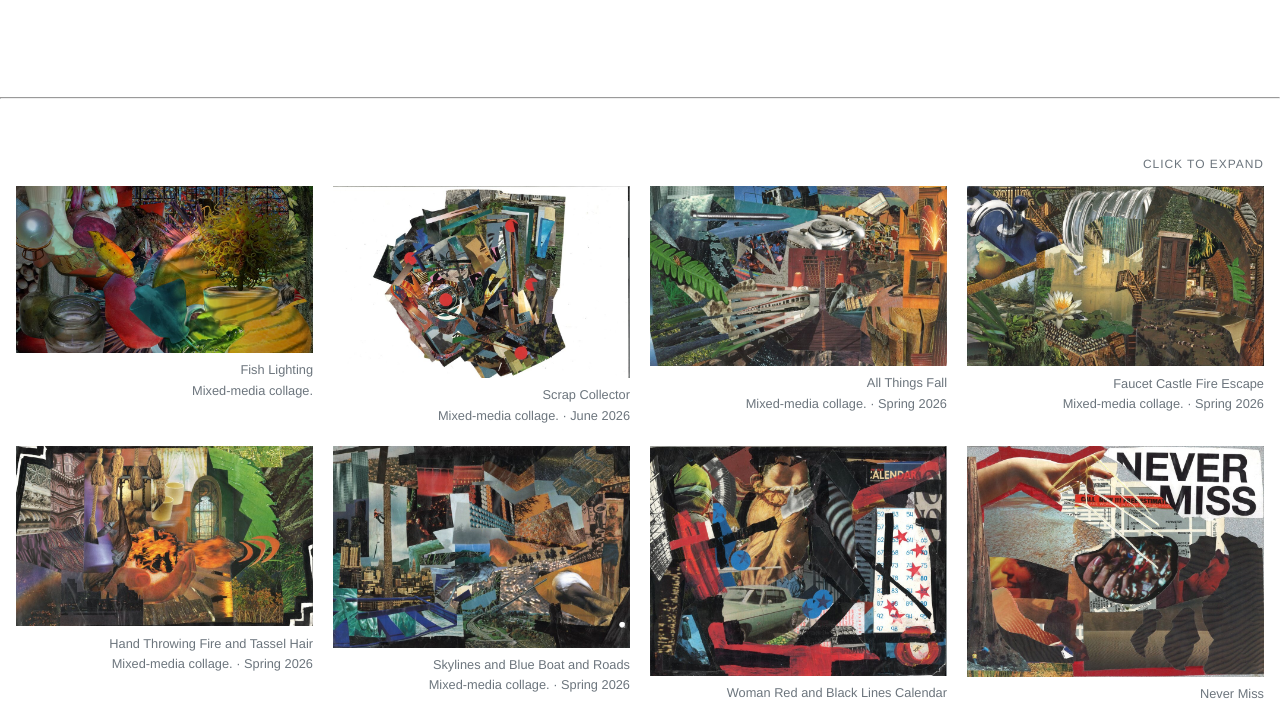
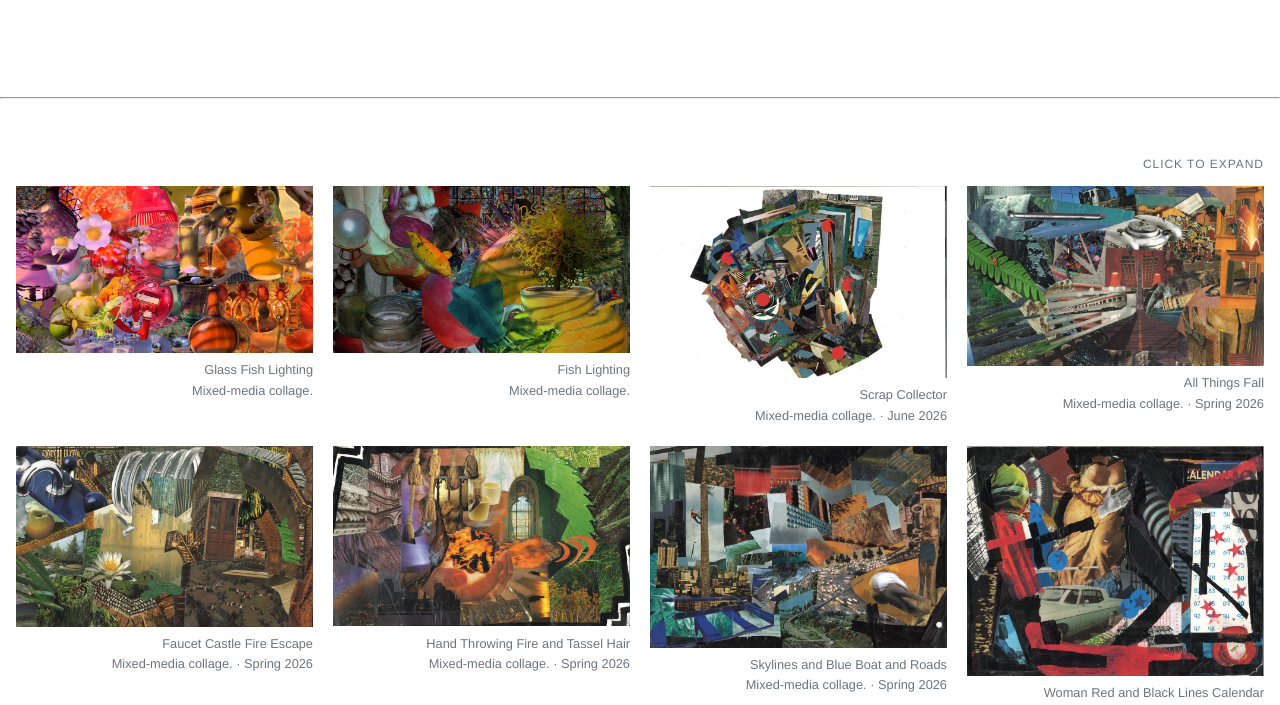
Before and after one commit to zeglisss/zeglisss-website, a plain HTML site: page art.html in a window 1280 px wide. Shown: the part 95-800 px from the top of the page. Drawn offline with Linux system fonts and the light colour scheme.

Commit message:
Add Glass Fish Lighting to the art gallery

```diff
--- a/art.html
+++ b/art.html
@@ -162,6 +162,11 @@
   </div>
   <p class="gallery-instruction">Click to expand</p>
   <main class="art-gallery">
+    <div class="art-piece" data-title="Glass Fish Lighting">
+      <button type="button" data-full="images/art/jpeg/full/glass-fish-lighting.jpg" aria-label="Expand Glass Fish Lighting">
+        <img src="images/art/jpeg/thumbs/glass-fish-lighting.jpg" width="1000" height="563" alt="Collage with a dark fish, colored glass vessels, flowers, and insects" loading="lazy" decoding="async">
+      </button>
+    </div>
     <div class="art-piece" data-title="Fish Lighting">
       <button type="button" data-full="images/art/jpeg/full/fish-lighting.jpg" aria-label="Expand Fish Lighting">
         <img src="images/art/jpeg/thumbs/fish-lighting.jpg" width="1000" height="563" alt="Collage with an orange fish among glass vessels, vegetables, and stained glass" loading="lazy" decoding="async">
```
Also changed, not shown: images/art/jpeg/full/glass-fish-lighting.jpg (added), images/art/jpeg/thumbs/glass-fish-lighting.jpg (added).
